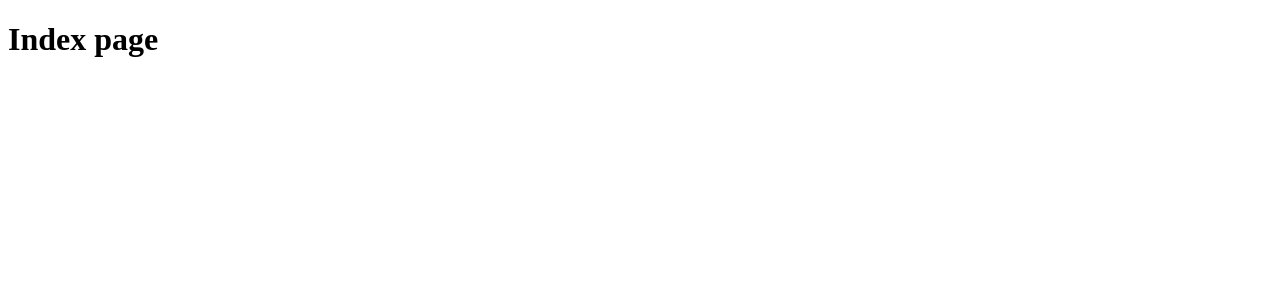
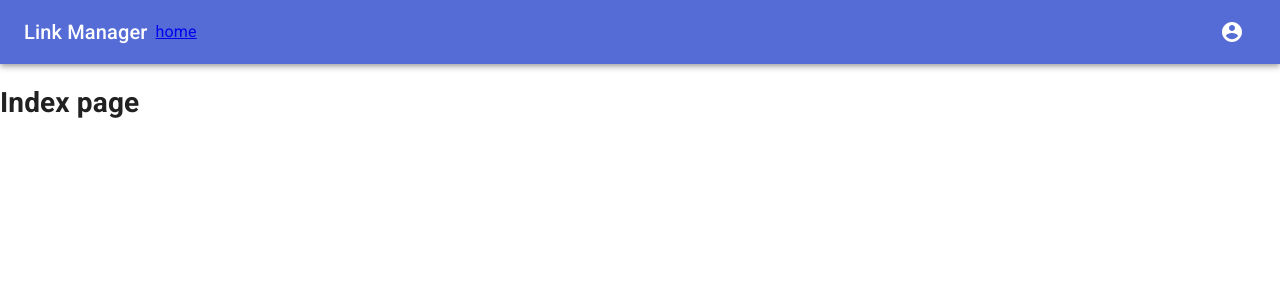
Before and after one commit to maksymfedenko/link-manager, a Next.js app: page / in a window 1280 px wide. Shown: the top 300 px of the page. Built offline with nearby package versions, Linux system fonts and the light colour scheme.

Commit message:
Setup material-ui

```diff
--- /dev/null
+++ b/components/Header.tsx
@@ -0,0 +1,78 @@
+import AppBar from "@material-ui/core/AppBar";
+import {
+  Toolbar,
+  Typography,
+  IconButton,
+  Menu,
+  MenuItem,
+  makeStyles,
+  createStyles,
+  Theme
+} from "@material-ui/core";
+import AccountCircleIcon from "@material-ui/icons/AccountCircle";
+import { useState } from "react";
+import Link from "next/link";
+
+const useStyles = makeStyles((theme: Theme) =>
+  createStyles({
+    rightContent: {
+      marginLeft: "auto"
+    },
+    link: {
+      margin: theme.spacing(1),
+    },
+  })
+);
+
+const Header = () => {
+  const classes = useStyles();
+
+  const [userMenuAnchor, setUserMenuAnchor] = useState<null | HTMLElement>(
+    null
+  );
+
+  const openUserMenu = (e: React.MouseEvent<HTMLButtonElement>) => {
+    setUserMenuAnchor(e.currentTarget);
+  };
+
+  const closeUserMenu = () => {
+    setUserMenuAnchor(null);
+  };
+
+  return (
+    <AppBar position="static">
+      <Toolbar>
+        <Typography variant="h6">Link Manager</Typography>
+        <Typography>
+          <Link href="/">
+            <a className={classes.link}>home</a>
+          </Link>
+        </Typography>
+
+        <div className={classes.rightContent}>
+          <IconButton
+            aria-label="account of current user"
+            aria-controls="menu-appbar"
+            aria-haspopup="true"
+            onClick={openUserMenu}
+            color="inherit"
+          >
+            <AccountCircleIcon />
+          </IconButton>
+          <Menu
+            anchorEl={userMenuAnchor}
+            open={Boolean(userMenuAnchor)}
+            onClose={closeUserMenu}
+          >
+            <MenuItem disabled onClick={closeUserMenu}>
+              Setting
+            </MenuItem>
+            <MenuItem onClick={closeUserMenu}>Logout</MenuItem>
+          </Menu>
+        </div>
+      </Toolbar>
+    </AppBar>
+  );
+};
+
+export default Header;
--- /dev/null
+++ b/components/layouts/MainLayout.tsx
@@ -0,0 +1,21 @@
+import Header from "../Header";
+import { ReactNode, useEffect } from "react";
+
+const MainLayout: React.FC<Props> = ({ children }) => {
+  useEffect(() => {
+    console.log("mount");
+    return () => console.log("unmount");
+  }, []);
+  return (
+    <>
+      <Header />
+      <main>{children}</main>
+    </>
+  );
+};
+
+type Props = {
+  children: ReactNode;
+};
+
+export default MainLayout;
--- a/package.json
+++ b/package.json
@@ -13,6 +13,8 @@
   "author": "",
   "license": "ISC",
   "dependencies": {
+    "@material-ui/core": "^4.5.1",
+    "@material-ui/icons": "^4.5.1",
     "next": "^9.1.1",
     "react": "^16.10.2",
     "react-dom": "^16.10.2"
--- /dev/null
+++ b/pages/_app.tsx
@@ -0,0 +1,36 @@
+import React from "react";
+import App from "next/app";
+import Head from "next/head";
+import { ThemeProvider } from "@material-ui/styles";
+import CssBaseline from "@material-ui/core/CssBaseline";
+import theme from "../src/theme";
+import MainLayout from "../components/layouts/MainLayout";
+
+export default class MyApp extends App {
+  componentDidMount() {
+    // Remove the server-side injected CSS.
+    const jssStyles = document.querySelector("#jss-server-side");
+    if (jssStyles) {
+      jssStyles.parentNode!.removeChild(jssStyles);
+    }
+  }
+
+  render() {
+    const { Component, pageProps } = this.props;
+
+    return (
+      <>
+        <Head>
+          <title>Link Manager</title>
+        </Head>
+        <ThemeProvider theme={theme}>
+          {/* CssBaseline kickstart an elegant, consistent, and simple baseline to build upon. */}
+          <CssBaseline />
+          <MainLayout>
+            <Component {...pageProps} />
+          </MainLayout>
+        </ThemeProvider>
+      </>
+    );
+  }
+}
--- /dev/null
+++ b/pages/_document.tsx
@@ -0,0 +1,78 @@
+import React from "react";
+import Document, { Head, Main, NextScript } from "next/document";
+import { ServerStyleSheets } from "@material-ui/styles";
+import theme from "../src/theme";
+
+class MyDocument extends Document {
+  render() {
+    return (
+      <html lang="en">
+        <Head>
+          <meta charSet="utf-8" />
+          <meta
+            name="viewport"
+            content="minimum-scale=1, initial-scale=1, width=device-width, shrink-to-fit=no"
+          />
+          {/* PWA primary color */}
+          <meta name="theme-color" content={theme.palette.primary.main} />
+          <link
+            rel="stylesheet"
+            href="https://fonts.googleapis.com/css?family=Roboto:300,400,500,700&display=swap"
+          />
+        </Head>
+        <body>
+          <Main />
+          <NextScript />
+        </body>
+      </html>
+    );
+  }
+}
+
+MyDocument.getInitialProps = async ctx => {
+  // Resolution order
+  //
+  // On the server:
+  // 1. app.getInitialProps
+  // 2. page.getInitialProps
+  // 3. document.getInitialProps
+  // 4. app.render
+  // 5. page.render
+  // 6. document.render
+  //
+  // On the server with error:
+  // 1. document.getInitialProps
+  // 2. app.render
+  // 3. page.render
+  // 4. document.render
+  //
+  // On the client
+  // 1. app.getInitialProps
+  // 2. page.getInitialProps
+  // 3. app.render
+  // 4. page.render
+
+  // Render app and page and get the context of the page with collected side effects.
+  const sheets = new ServerStyleSheets();
+  const originalRenderPage = ctx.renderPage;
+
+  ctx.renderPage = () =>
+    originalRenderPage({
+      enhanceApp: App => props => sheets.collect(<App {...props} />)
+    });
+
+  const initialProps = await Document.getInitialProps(ctx);
+
+  return {
+    ...initialProps,
+    // Styles fragment is rendered after the app and page rendering finish.
+    styles: [
+      <React.Fragment key="styles">
+        {initialProps.styles}
+        {sheets.getStyleElement()}
+      </React.Fragment>
+    ]
+  };
+};
+
+export default MyDocument;
--- /dev/null
+++ b/src/theme.ts
@@ -0,0 +1,22 @@
+import { createMuiTheme } from '@material-ui/core/styles';
+import { red } from '@material-ui/core/colors';
+
+// Create a theme instance.
+const theme = createMuiTheme({
+  palette: {
+    primary: {
+      main: '#556cd6',
+    },
+    secondary: {
+      main: '#19857b',
+    },
+    error: {
+      main: red.A400,
+    },
+    background: {
+      default: '#fff',
+    },
+  },
+});
+
+export default theme;
--- a/tsconfig.json
+++ b/tsconfig.json
@@ -12,6 +12,7 @@
     "forceConsistentCasingInFileNames": true,
     "noEmit": true,
     "esModuleInterop": true,
+    "noUnusedLocals": true,
     "module": "esnext",
     "moduleResolution": "node",
     "resolveJsonModule": true,
```
Also changed, not shown: 2 other files (tests, documents, lock files or other folders).
